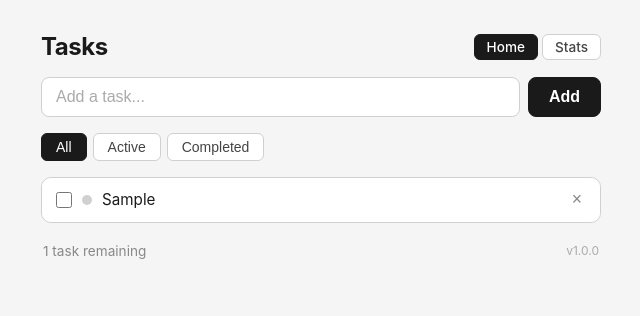
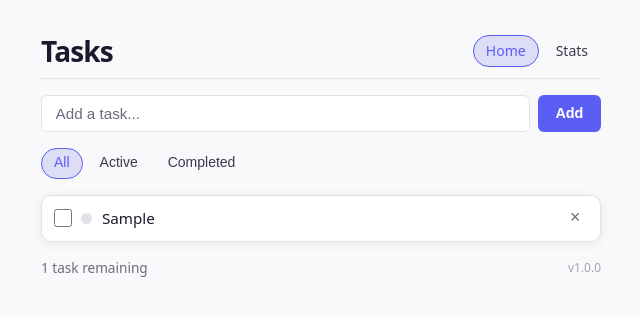
Before and after one commit to MadebyAe/metaflow-hello-web-test, a React (Vite) app: page / in a window 1280 px wide. Both pictures are taken after typing "Sample" into the empty fields and a click on the button "Add". Shown: the top 316 px of the page, without its empty margins (319-959 px from the left). Built offline with nearby package versions, Linux system fonts and the light colour scheme.

Commit message:
Consolidate button styles like nav-link, filter-btn doesn't have good co

```diff
--- a/src/index.css
+++ b/src/index.css
@@ -1,52 +1,4 @@
-/* ── CSS custom properties ── */
-:root {
-  --bg-base: #f5f5f5;
-  --bg-surface: #ffffff;
-  --bg-surface-alt: #f9f9f9;
-  --text-primary: #1a1a1a;
-  --text-secondary: #444444;
-  --text-muted: #888888;
-  --text-placeholder: #aaaaaa;
-  --border: #d0d0d0;
-  --border-subtle: #e8e8e8;
-  --border-hover: #a0a0a0;
-  --btn-primary-bg: #1a1a1a;
-  --btn-primary-text: #ffffff;
-  --btn-primary-border: #1a1a1a;
-  --priority-high: #f56565;
-  --priority-medium: #ecc94b;
-  --priority-low: #4299e1;
-  --checkbox-accent: #1a1a1a;
-  --progress-track: #e8e8e8;
-  --progress-fill: #1a1a1a;
-  --stats-card-open: #4299e1;
-  --stats-card-done: #48bb78;
-}
-
-[data-theme='dark'] {
-  --bg-base: #1a1a1a;
-  --bg-surface: #242424;
-  --bg-surface-alt: #2a2a2a;
-  --text-primary: #f0f0f0;
-  --text-secondary: #bbbbbb;
-  --text-muted: #777777;
-  --text-placeholder: #555555;
-  --border: #3a3a3a;
-  --border-subtle: #2e2e2e;
-  --border-hover: #606060;
-  --btn-primary-bg: #f0f0f0;
-  --btn-primary-text: #1a1a1a;
-  --btn-primary-border: #f0f0f0;
-  --priority-high: #f56565;
-  --priority-medium: #ecc94b;
-  --priority-low: #4299e1;
-  --checkbox-accent: #f0f0f0;
-  --progress-track: #3a3a3a;
-  --progress-fill: #f0f0f0;
-  --stats-card-open: #4299e1;
-  --stats-card-done: #48bb78;
-}
-
+/* ── Reset & base ─────────────────────────────────────────────── */
 *,
 *::before,
 *::after {
@@ -55,21 +7,79 @@
   padding: 0;
 }
 
+/* ── Design tokens ────────────────────────────────────────────── */
+:root {
+  --color-bg: #f9f9fb;
+  --color-surface: #ffffff;
+  --color-border: #e2e2e8;
+  --color-text: #1a1a2e;
+  --color-text-muted: #6b6b80;
+  --color-accent: #5b5ef4;
+  --color-accent-hover: #4547d0;
+  --color-accent-text: #ffffff;
+  --color-danger: #e53e3e;
+  --color-danger-hover: #c53030;
+  --color-done: #6b6b80;
+
+  /* Ghost button (filter, nav, clear) */
+  --btn-ghost-text: #3a3a50;
+  --btn-ghost-bg: transparent;
+  --btn-ghost-hover-bg: #ebebf5;
+  --btn-ghost-hover-text: #1a1a2e;
+  --btn-ghost-active-bg: #ddddf5;
+  --btn-ghost-active-text: var(--color-accent);
+  --btn-ghost-active-border: var(--color-accent);
+
+  --color-priority-low: #38a169;
+  --color-priority-medium: #d69e2e;
+  --color-priority-high: #e53e3e;
+
+  --radius-sm: 6px;
+  --radius-md: 10px;
+  --radius-pill: 999px;
+
+  --shadow-card: 0 2px 12px rgba(0, 0, 0, 0.07);
+
+  --font-sans: system-ui, -apple-system, BlinkMacSystemFont, 'Segoe UI',
+    sans-serif;
+}
+
+[data-theme='dark'] {
+  --color-bg: #13131f;
+  --color-surface: #1e1e2e;
+  --color-border: #2e2e42;
+  --color-text: #e8e8f0;
+  --color-text-muted: #8888a0;
+  --color-accent: #7b7ef8;
+  --color-accent-hover: #9496fa;
+  --color-accent-text: #ffffff;
+  --color-danger: #fc8181;
+  --color-danger-hover: #feb2b2;
+  --color-done: #6b6b80;
+
+  --btn-ghost-text: #b0b0c8;
+  --btn-ghost-bg: transparent;
+  --btn-ghost-hover-bg: #2a2a3e;
+  --btn-ghost-hover-text: #e8e8f0;
+  --btn-ghost-active-bg: #2e2e4a;
+  --btn-ghost-active-text: var(--color-accent);
+  --btn-ghost-active-border: var(--color-accent);
+
+  --shadow-card: 0 2px 16px rgba(0, 0, 0, 0.3);
+}
+
+/* ── Global ───────────────────────────────────────────────────── */
 body {
-  font-family:
-    -apple-system,
-    BlinkMacSystemFont,
-    'Segoe UI',
-    Roboto,
-    Oxygen,
-    Ubuntu,
-    sans-serif;
-  background: var(--bg-base);
-  color: var(--text-primary);
-  min-height: 100vh;
+  font-family: var(--font-sans);
+  background: var(--color-bg);
+  color: var(--color-text);
+  min-height: 100dvh;
   display: flex;
   justify-content: center;
-  padding: 32px 16px;
+  padding: 2rem 1rem 4rem;
+  transition:
+    background 0.2s,
+    color 0.2s;
 }
 
 #app {
@@ -77,346 +87,337 @@ body {
   max-width: 560px;
   display: flex;
   flex-direction: column;
-  gap: 16px;
+  gap: 1rem;
 }
 
-/* ── Header ── */
+/* ── Header ───────────────────────────────────────────────────── */
 header {
   display: flex;
   align-items: center;
   justify-content: space-between;
-  gap: 12px;
+  gap: 1rem;
+  padding-bottom: 0.5rem;
+  border-bottom: 1px solid var(--color-border);
 }
 
-header h1 {
-  font-size: 1.5rem;
+h1 {
+  font-size: 1.75rem;
   font-weight: 700;
-  letter-spacing: -0.02em;
+  letter-spacing: -0.03em;
+  color: var(--color-text);
 }
 
-/* ── Nav ── */
 .header-nav {
   display: flex;
-  gap: 4px;
-  margin-left: auto;
+  align-items: center;
+  gap: 0.25rem;
 }
 
-.nav-link {
-  padding: 4px 12px;
-  font-size: 0.85rem;
+/* ── Ghost button base ─────────────────────────────────────────
+   Shared by: .nav-link, .filter-btn, .clear-btn
+   ─────────────────────────────────────────────────────────────── */
+.nav-link,
+.filter-btn,
+.clear-btn {
+  display: inline-flex;
+  align-items: center;
+  justify-content: center;
+  padding: 0.3rem 0.75rem;
+  border-radius: var(--radius-pill);
+  border: 1.5px solid transparent;
+  font-size: 0.875rem;
   font-weight: 500;
-  color: var(--text-secondary);
+  line-height: 1.4;
+  cursor: pointer;
   text-decoration: none;
-  border: 1px solid var(--border);
-  border-radius: 6px;
-  background: var(--bg-surface);
+  color: var(--btn-ghost-text);
+  background: var(--btn-ghost-bg);
   transition:
-    border-color 0.15s,
-    color 0.15s;
+    background 0.15s,
+    color 0.15s,
+    border-color 0.15s;
 }
 
-.nav-link:hover {
-  border-color: var(--border-hover);
-  color: var(--text-primary);
+.nav-link:hover,
+.filter-btn:hover,
+.clear-btn:hover {
+  background: var(--btn-ghost-hover-bg);
+  color: var(--btn-ghost-hover-text);
 }
 
-.nav-link--active {
-  background: var(--btn-primary-bg);
-  color: var(--btn-primary-text);
-  border-color: var(--btn-primary-border);
+.nav-link:focus-visible,
+.filter-btn:focus-visible,
+.clear-btn:focus-visible {
+  outline: 2px solid var(--color-accent);
+  outline-offset: 2px;
 }
 
-.nav-link--active:hover {
-  opacity: 0.85;
-  color: var(--btn-primary-text);
+/* Active / pressed state */
+.nav-link--active,
+.filter-btn--active {
+  background: var(--btn-ghost-active-bg);
+  color: var(--btn-ghost-active-text);
+  border-color: var(--btn-ghost-active-border);
 }
 
-.theme-toggle {
-  background: none;
-  border: 1px solid var(--border);
-  border-radius: 6px;
-  padding: 4px 8px;
-  font-size: 1rem;
-  cursor: pointer;
-  line-height: 1.4;
-  color: var(--text-primary);
-  transition: border-color 0.15s;
-  flex-shrink: 0;
+.nav-link--active:hover,
+.filter-btn--active:hover {
+  background: var(--btn-ghost-active-bg);
+  color: var(--btn-ghost-active-text);
 }
 
-.theme-toggle:hover {
-  border-color: var(--border-hover);
+/* ── Primary (Add) button ─────────────────────────────────────── */
+#add-form button[type='submit'] {
+  padding: 0.55rem 1.1rem;
+  border-radius: var(--radius-sm);
+  border: none;
+  background: var(--color-accent);
+  color: var(--color-accent-text);
+  font-size: 0.9rem;
+  font-weight: 600;
+  cursor: pointer;
+  white-space: nowrap;
+  transition: background 0.15s;
 }
 
-/* ── Add-task form ── */
+#add-form button[type='submit']:hover {
+  background: var(--color-accent-hover);
+}
+
+#add-form button[type='submit']:focus-visible {
+  outline: 2px solid var(--color-accent);
+  outline-offset: 2px;
+}
+
+/* ── Add-task form ────────────────────────────────────────────── */
 #add-form {
   display: flex;
-  gap: 8px;
+  gap: 0.5rem;
 }
 
 #task-input {
   flex: 1;
-  padding: 10px 14px;
-  font-size: 1rem;
-  border: 1px solid var(--border);
-  border-radius: 8px;
-  background: var(--bg-surface);
-  color: var(--text-primary);
-  outline: none;
-  transition: border-color 0.15s;
+  padding: 0.55rem 0.85rem;
+  border: 1.5px solid var(--color-border);
+  border-radius: var(--radius-sm);
+  background: var(--color-surface);
+  color: var(--color-text);
+  font-size: 0.95rem;
+  transition:
+    border-color 0.15s,
+    box-shadow 0.15s;
 }
 
 #task-input::placeholder {
-  color: var(--text-placeholder);
+  color: var(--color-text-muted);
 }
 
 #task-input:focus {
-  border-color: var(--border-hover);
+  outline: none;
+  border-color: var(--color-accent);
+  box-shadow: 0 0 0 3px color-mix(in srgb, var(--color-accent) 20%, transparent);
 }
 
-/* ── Filters ── */
+/* ── Filters ──────────────────────────────────────────────────── */
 #filters {
   display: flex;
-  gap: 6px;
+  gap: 0.25rem;
 }
 
-.filter-btn {
-  padding: 5px 14px;
-  font-size: 0.875rem;
-  font-weight: 500;
-  border: 1px solid var(--border);
-  border-radius: 6px;
-  background: var(--bg-surface);
-  color: var(--text-secondary);
-  cursor: pointer;
-  transition:
-    border-color 0.15s,
-    color 0.15s;
-}
-
-.filter-btn:hover {
-  border-color: var(--border-hover);
-  color: var(--text-primary);
-}
-
-.filter-btn--active {
-  background: var(--btn-primary-bg);
-  color: var(--btn-primary-text);
-  border-color: var(--btn-primary-border);
-}
-
-/* ── Task list ── */
+/* ── Task list ────────────────────────────────────────────────── */
 #task-list {
   list-style: none;
   display: flex;
   flex-direction: column;
-  gap: 1px;
-  background: var(--bg-surface);
-  border: 1px solid var(--border);
-  border-radius: 10px;
-  overflow: hidden;
+  gap: 0.4rem;
 }
 
+.empty-state {
+  text-align: center;
+  color: var(--color-text-muted);
+  font-size: 0.9rem;
+  padding: 2rem 0;
+}
+
+/* ── Task item ────────────────────────────────────────────────── */
 .task-item {
   display: flex;
   align-items: center;
-  gap: 10px;
-  padding: 11px 14px;
-  background: var(--bg-surface);
-  transition: background 0.1s;
+  gap: 0.6rem;
+  padding: 0.6rem 0.75rem;
+  background: var(--color-surface);
+  border: 1px solid var(--color-border);
+  border-radius: var(--radius-md);
+  box-shadow: var(--shadow-card);
+  transition: opacity 0.15s;
 }
 
-.task-item:hover {
-  background: var(--bg-surface-alt);
+.task-item.done {
+  opacity: 0.55;
 }
 
 .task-item input[type='checkbox'] {
-  width: 16px;
-  height: 16px;
+  width: 1.1rem;
+  height: 1.1rem;
+  accent-color: var(--color-accent);
+  cursor: pointer;
   flex-shrink: 0;
-  accent-color: var(--checkbox-accent);
-  cursor: pointer;
 }
 
 .task-label {
   flex: 1;
   font-size: 0.95rem;
-  color: var(--text-primary);
   cursor: pointer;
   word-break: break-word;
 }
 
 .task-item.done .task-label {
   text-decoration: line-through;
-  color: var(--text-muted);
+  color: var(--color-done);
 }
 
-/* ── Priority dot ── */
+/* ── Delete button ────────────────────────────────────────────── */
+.task-delete {
+  flex-shrink: 0;
+  width: 1.6rem;
+  height: 1.6rem;
+  border: none;
+  border-radius: var(--radius-sm);
+  background: transparent;
+  color: var(--color-text-muted);
+  font-size: 1.1rem;
+  line-height: 1;
+  cursor: pointer;
+  display: flex;
+  align-items: center;
+  justify-content: center;
+  transition:
+    background 0.15s,
+    color 0.15s;
+}
+
+.task-delete:hover {
+  background: color-mix(in srgb, var(--color-danger) 12%, transparent);
+  color: var(--color-danger);
+}
+
+.task-delete:focus-visible {
+  outline: 2px solid var(--color-danger);
+  outline-offset: 2px;
+}
+
+/* ── Priority dot ─────────────────────────────────────────────── */
 .priority-dot {
-  width: 10px;
-  height: 10px;
+  width: 0.7rem;
+  height: 0.7rem;
   border-radius: 50%;
   flex-shrink: 0;
-  background: var(--border);
+  background: var(--color-border);
   cursor: pointer;
-  outline: none;
-  transition: opacity 0.15s;
+  transition:
+    background 0.15s,
+    transform 0.1s;
 }
 
-.priority-dot:hover,
+.priority-dot:hover {
+  transform: scale(1.25);
+}
+
 .priority-dot:focus-visible {
-  opacity: 0.7;
+  outline: 2px solid var(--color-accent);
+  outline-offset: 2px;
+}
+
+.priority-low {
+  background: var(--color-priority-low);
+}
+
+.priority-medium {
+  background: var(--color-priority-medium);
 }
 
 .priority-high {
-  background: var(--priority-high);
+  background: var(--color-priority-high);
 }
 
-.priority-medium {
-  background: var(--priority-medium);
-}
-
-.priority-low {
-  background: var(--priority-low);
-}
-
-/* ── Delete button ── */
-.task-delete {
-  background: none;
-  border: none;
-  font-size: 1.1rem;
-  line-height: 1;
-  color: var(--text-muted);
-  cursor: pointer;
-  padding: 2px 4px;
-  border-radius: 4px;
-  transition: color 0.15s;
-  flex-shrink: 0;
-}
-
-.task-delete:hover {
-  color: var(--text-primary);
-}
-
-/* ── Footer ── */
+/* ── Footer ───────────────────────────────────────────────────── */
 #status {
   display: flex;
   align-items: center;
-  gap: 12px;
+  gap: 0.75rem;
   font-size: 0.85rem;
-  color: var(--text-muted);
-  padding: 4px 2px;
+  color: var(--color-text-muted);
+  flex-wrap: wrap;
 }
 
-#status span:first-child {
+#status > span:first-child {
   flex: 1;
-}
-
-.clear-btn {
-  background: none;
-  border: none;
-  font-size: 0.85rem;
-  color: var(--text-muted);
-  cursor: pointer;
-  padding: 0;
-  text-decoration: underline;
-  transition: color 0.15s;
-}
-
-.clear-btn:hover {
-  color: var(--text-primary);
 }
 
 .version-badge {
   font-size: 0.75rem;
-  color: var(--text-placeholder);
-  margin-left: auto;
+  color: var(--color-text-muted);
+  opacity: 0.6;
 }
 
-/* ── Empty state ── */
-.empty-state {
-  text-align: center;
-  color: var(--text-placeholder);
-  font-size: 0.95rem;
-  padding: 24px 16px;
-  list-style: none;
-}
-
-/* ── Submit button ── */
-button[type='submit'] {
-  padding: 10px 20px;
-  font-size: 1rem;
-  font-weight: 600;
-  background: var(--btn-primary-bg);
-  color: var(--btn-primary-text);
-  border: 1px solid var(--btn-primary-border);
-  border-radius: 8px;
-  cursor: pointer;
-  transition: opacity 0.15s;
-}
-
-button[type='submit']:hover {
-  opacity: 0.85;
-}
-
-/* ── Stats page ── */
+/* ── Stats page ───────────────────────────────────────────────── */
 .stats-page {
   display: flex;
   flex-direction: column;
-  gap: 24px;
+  gap: 1.5rem;
 }
 
 .stats-heading {
-  font-size: 1.1rem;
-  font-weight: 600;
-  letter-spacing: -0.01em;
+  font-size: 1.25rem;
+  font-weight: 700;
+  letter-spacing: -0.02em;
 }
 
 .stats-cards {
   display: grid;
   grid-template-columns: repeat(3, 1fr);
-  gap: 12px;
+  gap: 0.75rem;
 }
 
 .stats-card {
-  background: var(--bg-surface);
-  border: 1px solid var(--border-subtle);
-  border-radius: 10px;
-  padding: 16px 12px;
+  background: var(--color-surface);
+  border: 1px solid var(--color-border);
+  border-radius: var(--radius-md);
+  padding: 1rem 0.75rem;
   display: flex;
   flex-direction: column;
   align-items: center;
-  gap: 4px;
+  gap: 0.25rem;
+  box-shadow: var(--shadow-card);
 }
 
 .stats-card__value {
   font-size: 2rem;
   font-weight: 700;
   line-height: 1;
-  color: var(--text-primary);
-}
-
-.stats-card--open .stats-card__value {
-  color: var(--stats-card-open);
-}
-
-.stats-card--done .stats-card__value {
-  color: var(--stats-card-done);
+  color: var(--color-text);
 }
 
 .stats-card__label {
   font-size: 0.78rem;
   font-weight: 500;
-  color: var(--text-muted);
   text-transform: uppercase;
   letter-spacing: 0.06em;
+  color: var(--color-text-muted);
 }
 
-/* ── Progress bar ── */
+.stats-card--open .stats-card__value {
+  color: var(--color-accent);
+}
+
+.stats-card--done .stats-card__value {
+  color: var(--color-priority-low);
+}
+
 .stats-progress {
   display: flex;
   flex-direction: column;
-  gap: 8px;
+  gap: 0.5rem;
 }
 
 .stats-progress__header {
@@ -427,20 +428,20 @@ button[type='submit']:hover {
 
 .stats-progress__label {
   font-size: 0.875rem;
-  color: var(--text-secondary);
   font-weight: 500;
+  color: var(--color-text);
 }
 
 .stats-progress__pct {
   font-size: 0.875rem;
   font-weight: 600;
-  color: var(--text-primary);
+  color: var(--color-accent);
 }
 
 .stats-progress__track {
   height: 10px;
-  background: var(--progress-track);
-  border-radius: 999px;
+  border-radius: var(--radius-pill);
+  background: var(--color-border);
   overflow: hidden;
 }
 
@@ -450,78 +451,78 @@ button[type='submit']:hover {
 
 .stats-progress__fill {
   height: 100%;
-  background: var(--progress-fill);
-  border-radius: 999px;
+  border-radius: var(--radius-pill);
+  background: var(--color-accent);
   transition: width 0.4s ease;
 }
 
-.stats-progress__fill--high {
-  background: var(--priority-high);
+.stats-progress__fill--low {
+  background: var(--color-priority-low);
 }
 
 .stats-progress__fill--medium {
-  background: var(--priority-medium);
+  background: var(--color-priority-medium);
 }
 
-.stats-progress__fill--low {
-  background: var(--priority-low);
+.stats-progress__fill--high {
+  background: var(--color-priority-high);
 }
 
-.stats-progress__fill--none {
-  background: var(--text-muted);
+.stats-breakdown {
+  display: flex;
+  flex-direction: column;
+  gap: 0.75rem;
 }
 
-/* ── Priority breakdown ── */
 .stats-breakdown__title {
   font-size: 0.875rem;
   font-weight: 600;
-  color: var(--text-secondary);
-  margin-bottom: 12px;
   text-transform: uppercase;
-  letter-spacing: 0.05em;
+  letter-spacing: 0.06em;
+  color: var(--color-text-muted);
 }
 
 .stats-breakdown__list {
   list-style: none;
   display: flex;
   flex-direction: column;
-  gap: 12px;
+  gap: 0.75rem;
 }
 
 .stats-breakdown__item {
   display: flex;
   flex-direction: column;
-  gap: 6px;
+  gap: 0.35rem;
 }
 
 .stats-breakdown__meta {
   display: flex;
   align-items: center;
-  gap: 8px;
+  gap: 0.5rem;
 }
 
 .stats-breakdown__name {
+  font-size: 0.875rem;
+  font-weight: 500;
   flex: 1;
-  font-size: 0.875rem;
-  color: var(--text-secondary);
 }
 
 .stats-breakdown__count {
   font-size: 0.8rem;
-  color: var(--text-muted);
+  color: var(--color-text-muted);
 }
 
 .stats-breakdown__pct {
   font-size: 0.8rem;
   font-weight: 600;
-  color: var(--text-primary);
   min-width: 2.5rem;
   text-align: right;
+  color: var(--color-text);
 }
 
 .stats-empty {
   text-align: center;
-  color: var(--text-placeholder);
-  font-size: 0.95rem;
-  padding: 24px 16px;
+  color: var(--color-text-muted);
+  font-size: 0.9rem;
+  padding: 1rem 0;
 }
```
